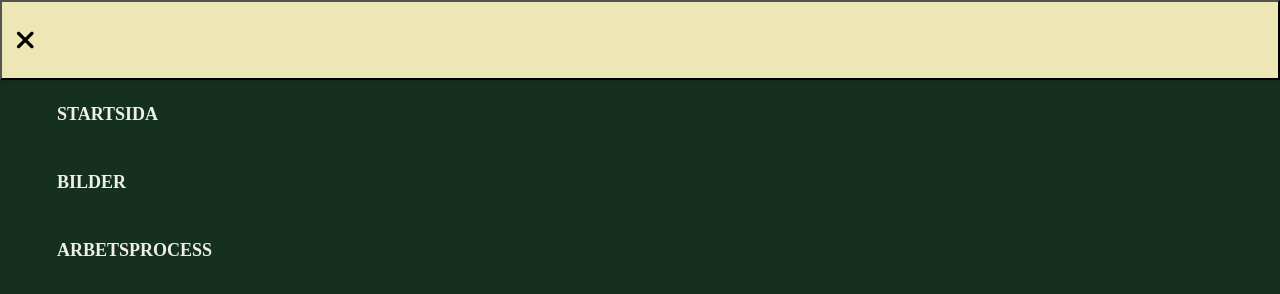
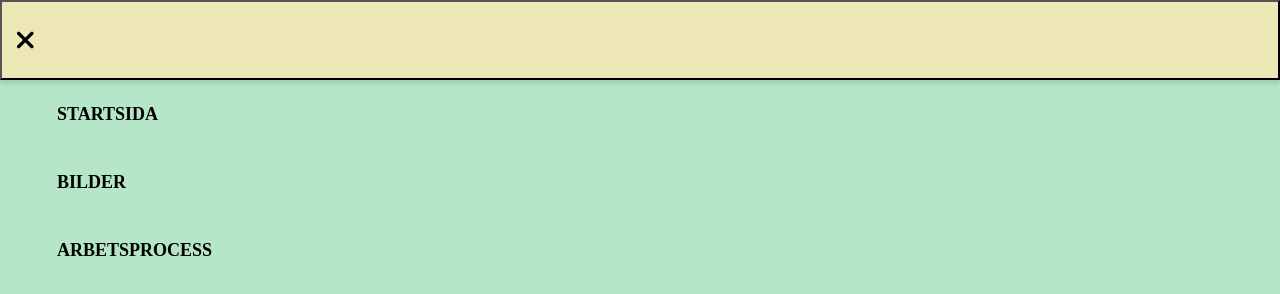
Before and after one commit to moaberglund/automatisering-publicering, a website built with Parcel: page src/index.html in a window 1280 px wide. Both pictures are taken after a click on the button 80 px from the left and 55 px from the top of the page. Built offline with nearby package versions, Linux system fonts and the light colour scheme.

Commit message:
styling nav, color

```diff
--- a/src/css/styles.css
+++ b/src/css/styles.css
@@ -9,7 +9,7 @@
 /* MENY och NAV */
 /*fältet som fälls ut*/
 nav {
-    background-color: #163020;
+    background-color: #b6e6c8;
     position: fixed;
     left: 0;
     top: 0;
@@ -35,7 +35,7 @@ nav li {
 }
 
 nav a {
-    color: #EEF0E5;
+    color: #000000;
     text-decoration: none;
     font-weight: 600;
     font-size: 18px;
@@ -44,7 +44,7 @@ nav a {
 }
 
 nav a:hover {
-    color: white;
+    color: rgb(36, 36, 36);
     text-decoration: underline;
     cursor: pointer;
 }
@@ -56,7 +56,7 @@ nav a:hover {
     top: 4em;
     display: flex;
     align-items: center;
-    background-color: #304D30;
+    background-color: #b6e6c8;
     cursor: pointer;
 }
 
```
